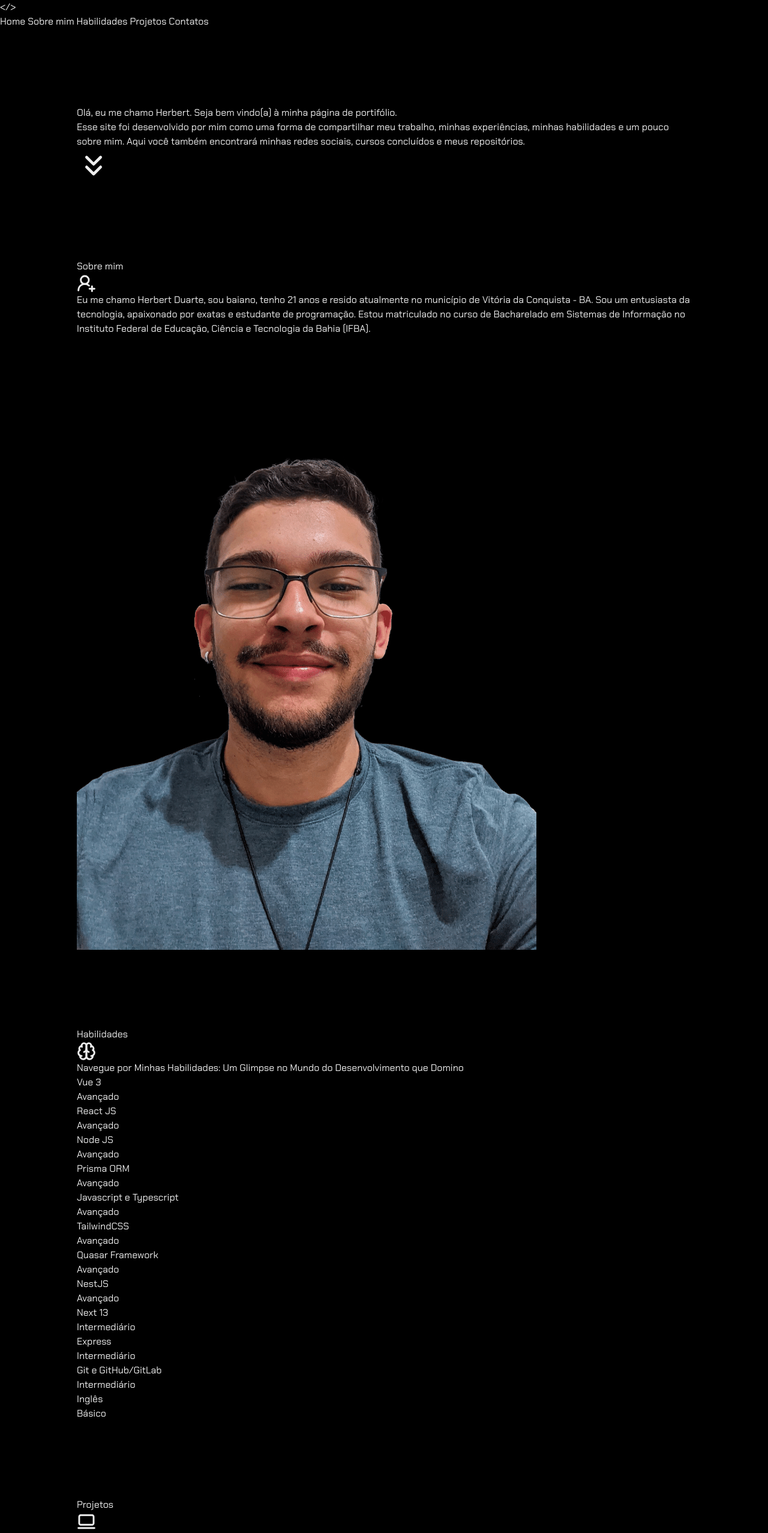
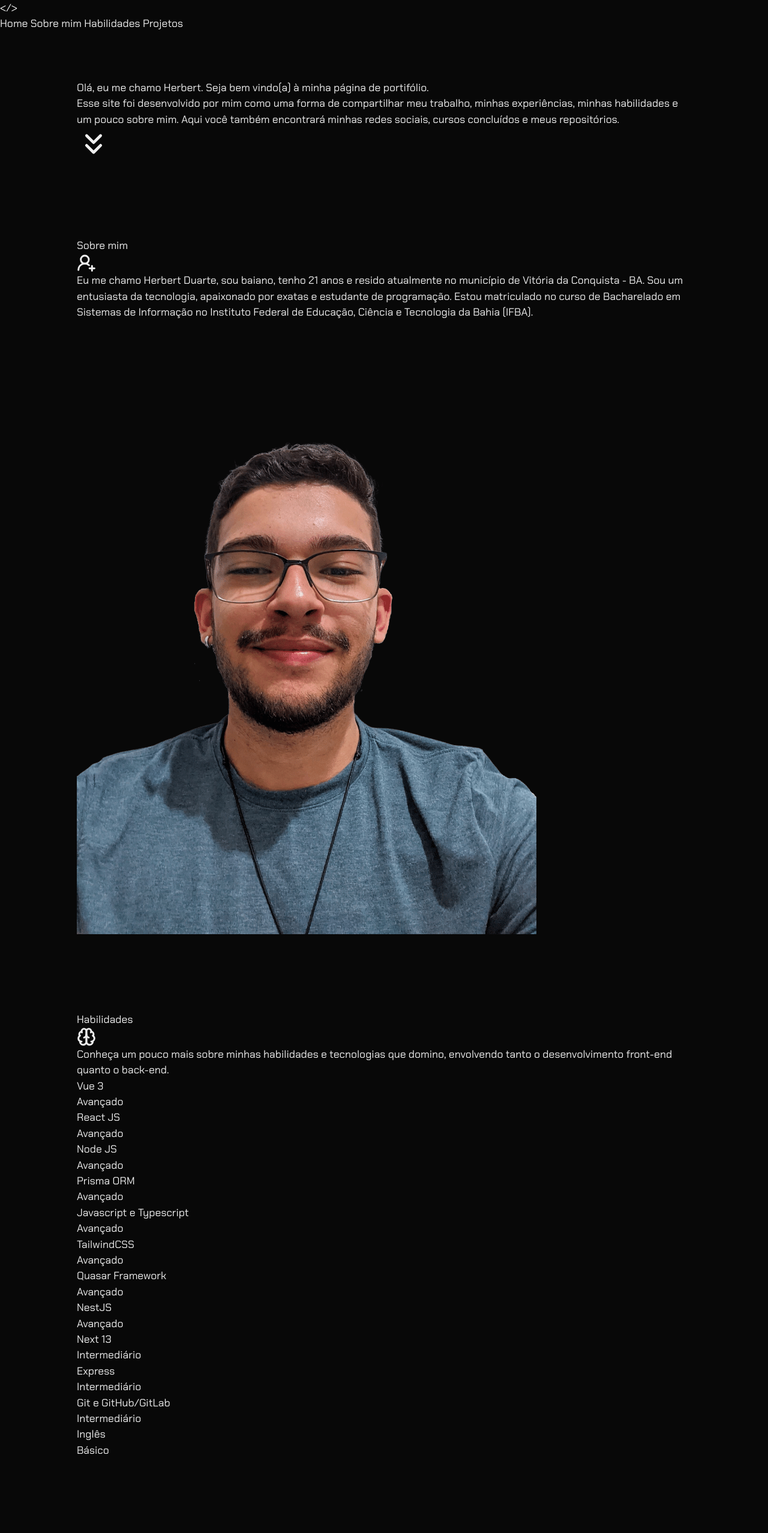
Before and after one commit to HerbertDuarte/herbertduarte.github.io, a Vue app: page / in a window 1280 px wide. Shown: the top 2555 px of the page at 60% size. Built offline with nearby package versions, Linux system fonts and the light colour scheme.

Commit message:
finish footer and view without responsive

```diff
--- a/src/App.vue
+++ b/src/App.vue
@@ -1,9 +1,124 @@
 <script setup>
-import { RouterView } from 'vue-router';
-import MyHeader from './layout/MyHeader.vue';
+import { RouterView } from "vue-router";
+import MyHeader from "./layout/MyHeader.vue";
+import {
+  GithubIcon,
+  InstagramIcon,
+  LinkedinIcon,
+  MailIcon,
+  Phone,
+  Send,
+  SendHorizonalIcon,
+  SendIcon,
+  YoutubeIcon,
+} from "lucide-vue-next";
 </script>
 
 <template>
-  <MyHeader/>
-  <RouterView/>
+  <MyHeader />
+  <RouterView />
+  <footer class="p-12 flex justify-center items-center border-t border-zinc-700">
+    <div class="w-full flex justify-center items-start gap-10 max-w-5xl">
+      <div class="flex-1">
+        <h3 class="text-xl font-medium py-3">Contatos</h3>
+        <p>
+          Nessa seção reuni os links dos meus contatos profissionais para uma
+          abordagem mais formal.
+        </p>
+
+        <div class="py-6 space-y-1">
+          <p class="text-nowrap">
+            <Phone
+              :stroke-width="2.2"
+              :size="18"
+              class="inline text-white mr-1"
+            />
+            (77) 99985-1621
+          </p>
+          <p class="text-nowrap">
+            <MailIcon
+              :stroke-width="2.2"
+              :size="18"
+              class="inline text-white mr-1"
+            />
+            herbertduarte.santos@gmail.com
+          </p>
+        </div>
+      </div>
+      <!-- ------------------------------------- -->
+      <div class="flex-1">
+        <h3 class="text-xl font-medium py-3">Redes Sociais</h3>
+        <p>
+          Aqui estão minhas redes sociais. Nelas você poderá conhecer um pouco
+          mais sobre mim, minhas rotinas, meus novos projetos e também conteúdos
+          de tecnologia e programação.
+        </p>
+
+        <div class="py-4 flex gap-2">
+          <div>
+            <a
+              href="https://www.linkedin.com/in/herbert-duarte-8534b71a2/"
+              target="_blank"
+            >
+              <LinkedinIcon
+                :stroke-width="2.2"
+                :size="32"
+                class="pb-1.5 inline"
+              />
+            </a>
+          </div>
+          <div>
+            <a href="https://github.com/HerbertDuarte" target="_blank">
+              <GithubIcon
+                :stroke-width="2.2"
+                :size="32"
+                class="pb-1.5 inline"
+              />
+            </a>
+          </div>
+          <div>
+            <a href="https://www.instagram.com/herbert.14_/" target="_blank">
+              <InstagramIcon
+                :stroke-width="2.2"
+                :size="32"
+                class="pb-1.5 inline"
+              />
+            </a>
+          </div>
+          <div>
+            <a
+              href="https://www.youtube.com/channel/UCT59PMPjgWLvLUzpxYq9tkg"
+              target="_blank"
+            >
+              <YoutubeIcon
+                :stroke-width="2.2"
+                :size="32"
+                class="pb-1.5 inline"
+              />
+            </a>
+          </div>
+        </div>
+      </div>
+      <!-- ------------------------------------- -->
+      <div class="flex-1">
+        <div class="w-full flex justify-between items-start py-3">
+          <h3 class="text-xl font-medium">Fale comigo</h3>
+          <button class="bg-zinc-900 rounded-md py-2 px-3 text-white">
+            <SendHorizonalIcon :stroke-width="2.2" :size="16" class="inline" />
+          </button>
+        </div>
+        <form class="space-y-4">
+          <input
+            placeholder="Digite seu email"
+            class="w-full rounded-md bg-zinc-900 p-2"
+            type="text"
+          />
+          <textarea
+            placeholder="Digite uma mensagem"
+            class="w-full resize-none h-32 rounded-md bg-zinc-900 p-2"
+          ></textarea>
+        </form>
+      </div>
+    </div>
+  </footer>
 </template>
--- a/src/Pages/IndexPage.vue
+++ b/src/Pages/IndexPage.vue
@@ -1,6 +1,5 @@
 <script setup>
 import AboutVIew from '@/views/AboutVIew.vue';
-import ContactView from '@/views/ContactView.vue';
 import HomeView from '@/views/HomeView.vue';
 import ProjectsView from '@/views/ProjectsView.vue';
 import SkillsView from '@/views/SkillsView.vue';
@@ -12,6 +11,5 @@ import SkillsView from '@/views/SkillsView.vue';
     <AboutVIew/>
     <SkillsView/>
     <ProjectsView/>
-    <ContactView/>
   </main>
 </template>
--- a/src/assets/global.css
+++ b/src/assets/global.css
@@ -1,4 +1,24 @@
 @import url('https://fonts.googleapis.com/css2?family=Chakra+Petch:wght@300;400;500;600;700&display=swap');
+
+/* width */
+::-webkit-scrollbar {
+  width: 10px;
+}
+
+/* Track */
+::-webkit-scrollbar-track {
+  background: #080808;
+}
+
+/* Handle */
+::-webkit-scrollbar-thumb {
+  background: #888;
+}
+
+/* Handle on hover */
+::-webkit-scrollbar-thumb:hover {
+  background: #9333EA;
+}
 
 * {
   margin: 0;
@@ -10,15 +30,19 @@ html {
   scroll-behavior: smooth;
 }
 body{
- background : black;
+ background : #080808;
  color: #eee;
+ font-size: 1.1rem;
 }
 #app {
   font-family: 'Chakra Petch', sans-serif;
 }
+
+#header{
+  background-color: #080808;
+}
 main{
- padding: 3rem;
- min-height: 100vh;
+ padding:  0 3rem 3rem 3rem;
  display: flex;
  flex-direction: column;
  justify-content: flex-start;
--- a/src/components/Swiper.vue
+++ b/src/components/Swiper.vue
@@ -1,7 +1,7 @@
 <template>
   <div class="flex flex-col justify-center items-center gap-4">
 
-    <div class="border-4 rounded-lg border-purple-800">
+    <div class="border-4 rounded-xl border-purple-800 overflow-hidden">
       <div
       id="slider-container"
       ref="sliderContainer"
--- a/src/layout/MyHeader.vue
+++ b/src/layout/MyHeader.vue
@@ -11,7 +11,7 @@ const scrollToSection = (sectionId) => {
 </script>
 
 <template>
- <header class="flex justify-around py-6 fixed top-0 z-50 w-full text-lg text-zinc-300  bg-black">
+ <header id="header" class="flex justify-around py-6 fixed top-0 z-50 w-full  text-zinc-300">
     <div class="text-purple-600 font-bold font-mono">
       {{'</>'}}
     </div>
@@ -28,9 +28,6 @@ const scrollToSection = (sectionId) => {
       <a class="cursor-pointer transition-all duration-500 hover:text-purple-500" @click="scrollToSection('projects')">
         Projetos
       </a>
-      <a class="cursor-pointer transition-all duration-500 hover:text-purple-500" @click="scrollToSection('contacts')">
-        Contatos
-      </a>
     </nav>
   </header>
 </template>
--- a/src/views/AboutVIew.vue
+++ b/src/views/AboutVIew.vue
@@ -6,7 +6,7 @@ import { UserRoundPlusIcon } from "lucide-vue-next";
   <section id="about">
     <ViewTitle> Sobre mim </ViewTitle>
 
-    <p class="text-lg py-10">
+    <p class="py-10 leading-8">
       <UserRoundPlusIcon
         :stroke-width="2.2"
         :size="32"
--- a/src/views/ContactView.vue
+++ /dev/null
@@ -1,11 +0,0 @@
-<script setup>
-import ViewTitle from '@/components/ViewTitle.vue';
-
-</script>
-<template>
- <section id="contacts">
-  <ViewTitle>
-   Contatos
-  </ViewTitle>
- </section>
-</template>
--- a/src/views/HomeView.vue
+++ b/src/views/HomeView.vue
@@ -1,18 +1,21 @@
 <script setup>
-import {ChevronsDown} from 'lucide-vue-next';
-import ViewTitle from '@/components/ViewTitle.vue';
+import { ChevronsDown } from "lucide-vue-next";
+import ViewTitle from "@/components/ViewTitle.vue";
 </script>
 <template>
   <section id="home" class="pt-36">
     <ViewTitle>
       Olá, eu me chamo <span class="text-purple-600">Herbert</span>. Seja bem
-   vindo(a) à minha página de portifólio.
+      vindo(a) à minha página de portifólio.
     </ViewTitle>
-    <p class="text-lg py-12">
-      Esse site foi desenvolvido por mim como uma forma de compartilhar meu trabalho, minhas experiências, minhas habilidades e um pouco sobre mim. Aqui você também encontrará minhas redes sociais, cursos concluídos e meus repositórios.
+    <p class="py-12">
+      Esse site foi desenvolvido por mim como uma forma de compartilhar meu
+      trabalho, minhas experiências, minhas habilidades e um pouco sobre mim.
+      Aqui você também encontrará minhas redes sociais, cursos concluídos e meus
+      repositórios.
     </p>
     <a href="#about" class="flex justify-center items-center animate-bounce">
-      <ChevronsDown :size="56" class="text-purple-600"/>
+      <ChevronsDown :size="56" class="text-purple-600" />
     </a>
   </section>
 </template>
--- a/src/views/ProjectsView.vue
+++ b/src/views/ProjectsView.vue
@@ -6,45 +6,45 @@ import { FolderClosedIcon, FolderLockIcon, Laptop2Icon } from "lucide-vue-next";
 const projects = [
   {
     name: "Portifólio Maria Beatriz",
-    repo : "https://github.com/HerbertDuarte/portbia",
+    repo: "https://github.com/HerbertDuarte/portbia",
     link: "https://portbia.netlify.app/",
   },
   {
     name: "Landing Page Ana Clara",
-    repo : "https://github.com/HerbertDuarte/lp-anaclara",
+    repo: "https://github.com/HerbertDuarte/lp-anaclara",
     link: "https://anaclara-model.vercel.app/",
   },
   {
     name: "Gestor Escolar PMVC",
-    repo : "https://github.com/HerbertDuarte/teste-dev-cti",
+    repo: "https://github.com/HerbertDuarte/teste-dev-cti",
     link: "https://gestor-escolar-pmvc.vercel.app/",
   },
   {
     name: "Mini Blog (React+Firebase)",
-    repo : "https://github.com/HerbertDuarte/mini-blog",
+    repo: "https://github.com/HerbertDuarte/mini-blog",
     link: "https://mini-blog-snowy.vercel.app/",
   },
   {
     name: "Pokedex",
-    repo : "https://github.com/HerbertDuarte/pokedex",
-    link: "https://herbertduarte.github.io/pokedex/"
+    repo: "https://github.com/HerbertDuarte/pokedex",
+    link: "https://herbertduarte.github.io/pokedex/",
   },
   {
     name: "To Do List",
-    repo : "https://github.com/HerbertDuarte/to-do-list",
-    link: "https://herbertduarte.github.io/to-do-list/"
+    repo: "https://github.com/HerbertDuarte/to-do-list",
+    link: "https://herbertduarte.github.io/to-do-list/",
   },
   {
     name: "Gantt Hub",
-    repo : "https://www.linkedin.com/posts/herbert-duarte-8534b71a2_vuejs-quasarframework-nestjs-activity-7147697683078582272-tIN4?utm_source=share&utm_medium=member_desktop",
-    link: "https://gantthub.pmvc.ba.gov.br/login"
-  }
+    repo: "https://www.linkedin.com/posts/herbert-duarte-8534b71a2_vuejs-quasarframework-nestjs-activity-7147697683078582272-tIN4?utm_source=share&utm_medium=member_desktop",
+    link: "https://gantthub.pmvc.ba.gov.br/login",
+  },
 ];
 </script>
 <template>
   <section id="projects">
     <ViewTitle> Projetos </ViewTitle>
-    <p class="text-lg py-10">
+    <p class="py-10">
       <Laptop2Icon
         :stroke-width="2.2"
         :size="32"
@@ -56,26 +56,37 @@ const projects = [
     <p></p>
     <div class="flex flex-col justify-center items-start">
       <Swiper />
-      <div class="py-6 flex-1 text-lg">
+      <div class="py-6 flex-1">
         <ul>
-          <li class="py-2" :key="index" v-for="(project, index) in projects">
-            <a v-if="project.repo" class="hover:text-purple-300 text-purple-600 transition-all duration-500" :href="project.repo">
+          <li class="py-1.5" :key="index" v-for="(project, index) in projects">
+            <a
+              v-if="project.repo"
+              class="hover:text-purple-300 text-purple-600 transition-all duration-500"
+              :href="project.repo"
+            >
               <FolderClosedIcon
                 :stroke-width="2.2"
                 :size="32"
-              class=" pb-1.5 inline"
+                class="pb-1.5 inline"
                 target="_blank"
               />
             </a>
-            <a v-else class="hover:text-red-900 text-purple-600 transition-all duration-500 cursor-pointer">
+            <a
+              v-else
+              class="hover:text-red-900 text-purple-600 transition-all duration-500 cursor-pointer"
+            >
               <FolderLockIcon
                 :stroke-width="2.2"
                 :size="32"
-              class=" pb-1.5 inline"
+                class="pb-1.5 inline"
                 target="_blank"
               />
             </a>
-            <a class="pl-2 hover:text-purple-500 transition-all duration-500" target="_blank" :href="project.link">
+            <a
+              class="pl-2 hover:text-purple-500 transition-all duration-500"
+              target="_blank"
+              :href="project.link"
+            >
               {{ project.name }}
             </a>
           </li>
--- a/src/views/SkillsView.vue
+++ b/src/views/SkillsView.vue
@@ -2,34 +2,79 @@
 import SkillBarProgress from "@/components/SkillBarProgress.vue";
 import ViewTitle from "@/components/ViewTitle.vue";
 import { BrainIcon } from "lucide-vue-next";
+import { ref } from "vue";
+
+const items1 = ref([
+  {
+    name: "Vue 3",
+    level: 3,
+  },
+  {
+    name: "React JS",
+    level: 3,
+  },
+  {
+    name: "Node JS",
+    level: 3,
+  },
+  {
+    name: "Prisma ORM",
+    level: 3,
+  },
+  {
+    name: "Javascript e Typescript",
+    level: 3,
+  },
+  {
+    name: "TailwindCSS",
+    level: 3,
+  },
+])
+
+const items2 = ref([
+  {
+    name: "Quasar Framework",
+    level: 3,
+  },
+  {
+    name: "NestJS",
+    level: 3,
+  },
+  {
+    name: "Next 13",
+    level: 2,
+  },
+  {
+    name: "Express",
+    level: 2,
+  },
+  {
+    name: "Git e GitHub/GitLab",
+    level: 2,
+  },
+  {
+    name: "Inglês",
+    level: 1,
+  },
+])
 </script>
 <template>
   <section id="skills">
     <ViewTitle> Habilidades </ViewTitle>
-    <p class="text-lg py-10">
+    <p class="py-10">
       <BrainIcon
         :stroke-width="2.2"
         :size="32"
         class="inline text-purple-500 pb-1.5"
       />
-      Navegue por Minhas Habilidades: Um Glimpse no Mundo do Desenvolvimento que Domino
+      Conheça um pouco mais sobre minhas habilidades e tecnologias que domino, envolvendo tanto o desenvolvimento front-end quanto o back-end.
     </p>
     <div class="flex gap-8">
       <div class="py-2 flex-1">
-        <SkillBarProgress name="Vue 3" :level="3" />
-        <SkillBarProgress name="React JS" :level="3" />
-        <SkillBarProgress name="Node JS" :level="3" />
-        <SkillBarProgress name="Prisma ORM" :level="3" />
-        <SkillBarProgress name="Javascript e Typescript" :level="3" />
-        <SkillBarProgress name="TailwindCSS" :level="3" />
+        <SkillBarProgress v-for="item in items1" :name="item.name" :level="item.level" />
       </div>
       <div class="py-2 flex-1">
-        <SkillBarProgress name="Quasar Framework" :level="3" />
-        <SkillBarProgress name="NestJS" :level="3" />
-        <SkillBarProgress name="Next 13" :level="2" />
-        <SkillBarProgress name="Express" :level="2" />
-        <SkillBarProgress name="Git e GitHub/GitLab" :level="2" />
-        <SkillBarProgress name="Inglês" :level="1" />
+        <SkillBarProgress v-for="item in items2" :name="item.name" :level="item.level" />
       </div>
     </div>
   </section>
```
Also changed, not shown: src/components/SkillBarProgress.vue (+9 -9 lines). Lines whose indentation alone changed are shown as unchanged.
